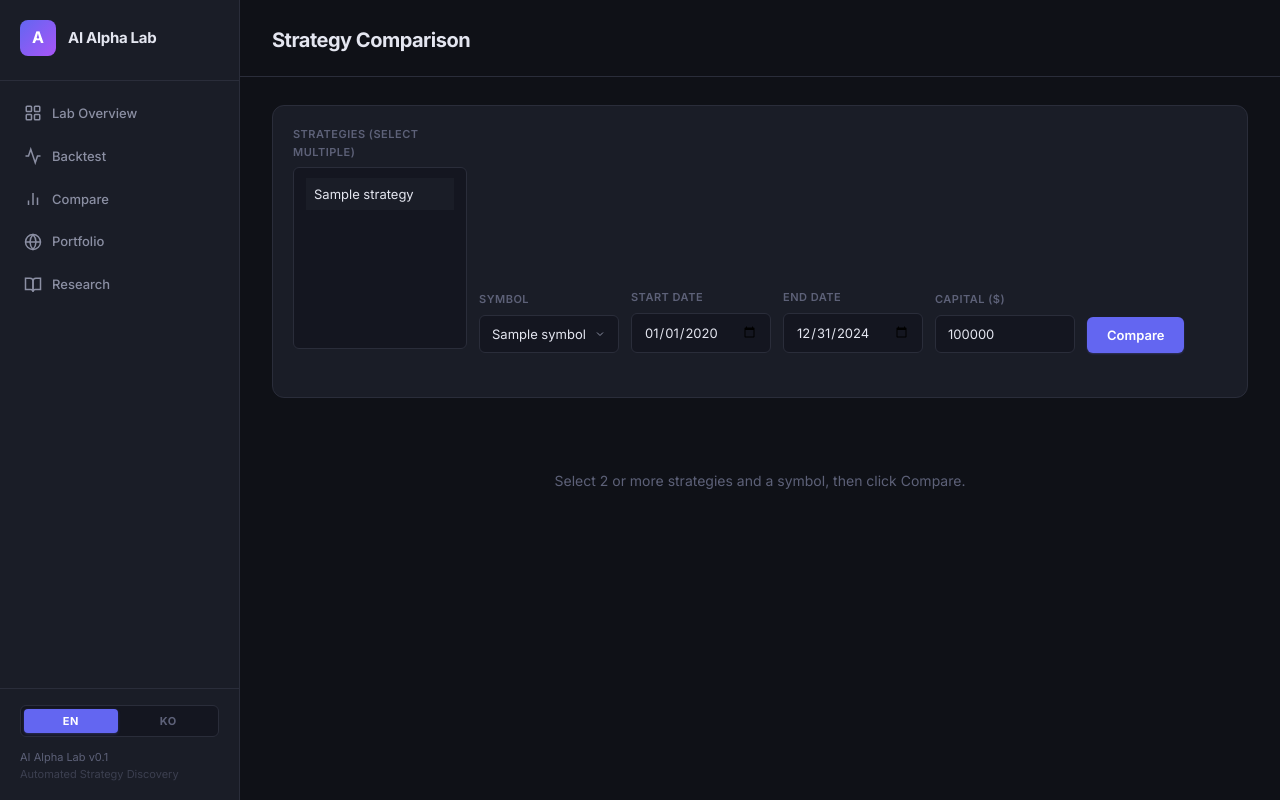
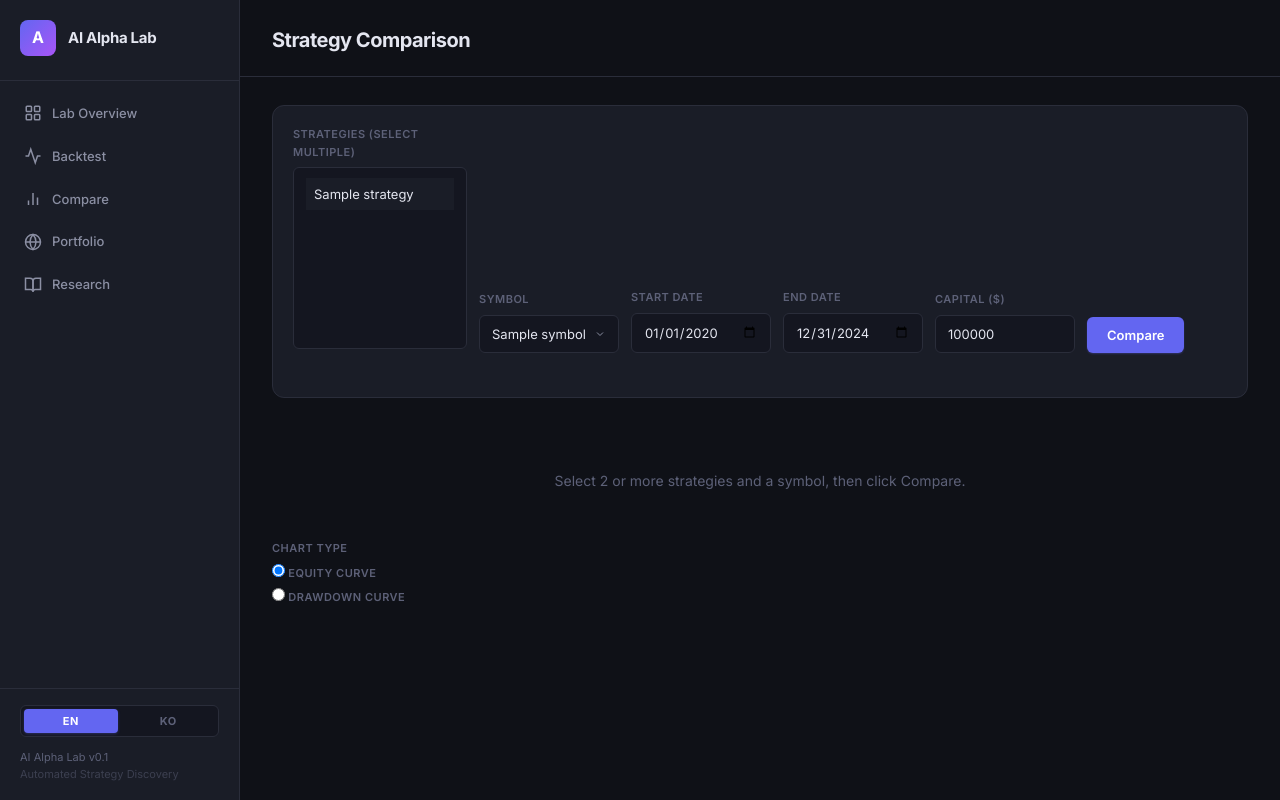
Before and after one commit to greemd/auto_miner, a FastAPI app: template src/auto_alpha_miner/dashboard/templates/compare.html in a window 1280 px wide. Run offline with FastAPI, Linux system fonts and the light colour scheme; the template is opened without the code that fills it: most values are stand-ins (such as "Sample title", 1, 10 or a date in 2020); parts of the project's set-up code (start-up, migrations or seed data) failed here and were passed over; some libraries are stand-ins or nearby versions.

Commit message:
feat: Enhance strategy comparison visualization with chart type selection (Issue #11)

```diff
--- a/src/auto_alpha_miner/dashboard/static/charts.js
+++ b/src/auto_alpha_miner/dashboard/static/charts.js
@@ -93,10 +93,10 @@ function renderDrawdownChart(containerId, data) {
     Plotly.newPlot(containerId, traces, layout, plotConfig);
 }
 
-function renderCompareChart(containerId, results) {
+function renderCompareChart(containerId, results, chartType = 'equity') {
     const traces = results.map((r, i) => ({
-        x: r.equity_curve.dates,
-        y: r.equity_curve.values,
+        x: r[chartType].dates,
+        y: chartType === 'drawdown' ? r[chartType].values.map(v => v * 100) : r[chartType].values,
         type: 'scatter',
         mode: 'lines',
         name: r.strategy,
@@ -106,7 +106,7 @@ function renderCompareChart(containerId, results) {
     const layout = {
         ...darkLayout,
         title: { text: `Strategy Comparison | ${results[0]?.symbol || ''}`, font: { size: 14, color: '#e4e6f0' } },
-        yaxis: { ...darkLayout.yaxis, title: { text: 'Equity ($)', font: { size: 11 } } },
+        yaxis: { ...darkLayout.yaxis, title: { text: chartType === 'drawdown' ? 'Drawdown (%)' : 'Equity ($)', font: { size: 11 } }, ticksuffix: chartType === 'drawdown' ? '%' : '' },
     };
 
     Plotly.newPlot(containerId, traces, layout, plotConfig);
--- a/src/auto_alpha_miner/dashboard/templates/compare.html
+++ b/src/auto_alpha_miner/dashboard/templates/compare.html
@@ -46,6 +46,19 @@
     </div>
 </div>
 
+<div class="form-group" style="margin-bottom: 16px;">
+    <label data-i18n="compare.chart_type">Chart Type</label>
+    <div class="flex space-x-4">
+        <label class="inline-flex items-center">
+            <input type="radio" name="chartType" value="equity" class="form-radio" checked>
+            <span class="ml-2" data-i18n="compare.equity_curve">Equity Curve</span>
+        </label>
+        <label class="inline-flex items-center">
+            <input type="radio" name="chartType" value="drawdown" class="form-radio">
+            <span class="ml-2" data-i18n="compare.drawdown_curve">Drawdown Curve</span>
+        </label>
+    </div>
+</div>
 <div id="compare-chart" class="chart-container" style="display:none;"></div>
 
 <div id="compare-metrics-section" style="display:none;">
@@ -93,7 +106,16 @@ async function runCompare() {
         }
 
         document.getElementById('compare-chart').style.display = 'block';
-        renderCompareChart('compare-chart', results);
+        const chartType = document.querySelector(\'input[name="chartType"]:checked\').value;
+        renderCompareChart(\'compare-chart\', results, chartType);
+
+        // Add event listeners for radio buttons to re-render chart
+        document.querySelectorAll(\'input[name="chartType"]\').forEach(radio => {
+            radio.addEventListener(\'change\', () => {
+                const newChartType = document.querySelector(\'input[name="chartType"]:checked\').value;
+                renderCompareChart(\'compare-chart\', results, newChartType);
+            });
+        });
 
         const metrics = ['total_return', 'cagr', 'max_drawdown', 'sharpe_ratio', 'win_rate', 'profit_factor', 'trade_count'];
         const labelKeys = ['table.totalreturn', 'table.cagr_pct', 'table.mdd_pct', 'table.sharpe_ratio', 'table.winrate_pct', 'table.profitfactor', 'table.trades'];
```
